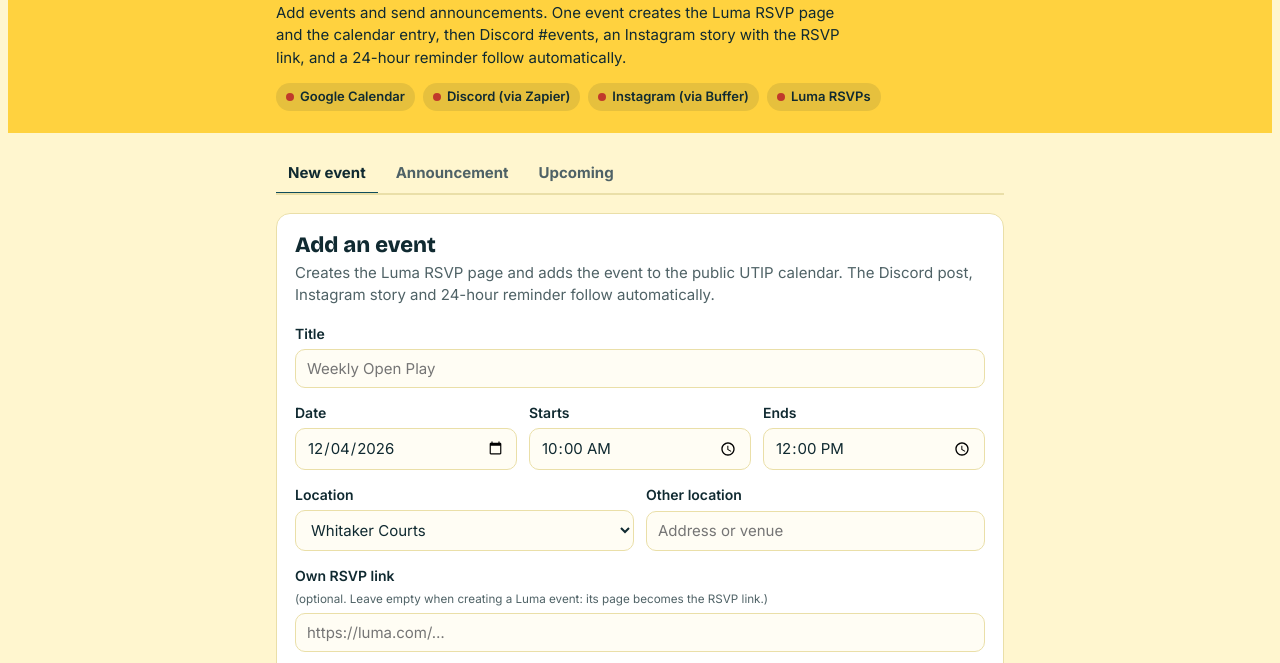
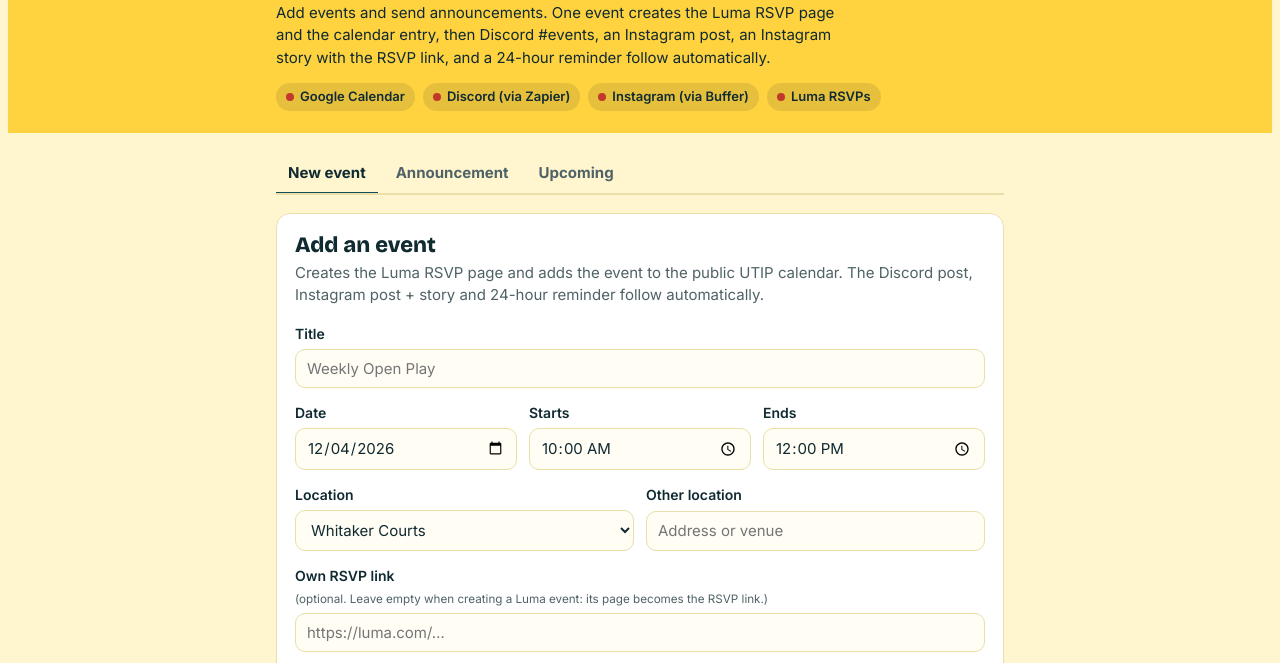
Before and after one commit to pe-tanman/utip_setup, a plain HTML site: page site/officers/index.html in a window 1280 px wide. Shown: the part 78-741 px from the top of the page. Drawn offline with nearby package versions, Linux system fonts and the light colour scheme.

Commit message:
Officer Console: mention Instagram post in event copy
Co-Authored-By: Claude Opus 5.5 <noreply@anthropic.com>
Claude-Session: https://claude.ai/code/session_01F5BEbVoP4rHxLRU2d3RyEz

```diff
--- a/site/officers/index.html
+++ b/site/officers/index.html
@@ -87,7 +87,7 @@ legend { font-weight: 700; font-size: 13px; text-transform: uppercase; letter-sp
 <header class="hero">
   <div class="wrap">
     <h1>UTIP Officer Console</h1>
-    <p>Add events and send announcements. One event creates the Luma RSVP page and the calendar entry, then Discord #events, an Instagram story with the RSVP link, and a 24-hour reminder follow automatically.</p>
+    <p>Add events and send announcements. One event creates the Luma RSVP page and the calendar entry, then Discord #events, an Instagram post, an Instagram story with the RSVP link, and a 24-hour reminder follow automatically.</p>
     <div class="status" id="status" aria-live="polite">
       <span class="chip" data-server="Google Calendar"><span class="dot"></span>Google Calendar</span>
       <span class="chip" data-server="Zapier"><span class="dot"></span>Discord (via Zapier)</span>
@@ -107,7 +107,7 @@ legend { font-weight: 700; font-size: 13px; text-transform: uppercase; letter-sp
   <!-- NEW EVENT -->
   <section class="panel" id="p-event" role="tabpanel" aria-labelledby="tab-event">
     <h2>Add an event</h2>
-    <p class="lede">Creates the Luma RSVP page and adds the event to the public UTIP calendar. The Discord post, Instagram story and 24-hour reminder follow automatically.</p>
+    <p class="lede">Creates the Luma RSVP page and adds the event to the public UTIP calendar. The Discord post, Instagram post + story and 24-hour reminder follow automatically.</p>
     <form id="eventForm" novalidate>
       <label>Title <input id="evTitle" required maxlength="90" placeholder="Weekly Open Play"></label>
       <div class="row">
@@ -374,7 +374,7 @@ legend { font-weight: 700; font-size: 13px; text-transform: uppercase; letter-sp
       const r = await mcp.callTool("Google Calendar", "create_event", input);
       const link = r && r.payload && r.payload.htmlLink;
       result(box, "ok", "Added to the UTIP calendar.", link ? " Open it in Google Calendar to double-check." : "");
-      result(box, "info", "Discord #events post and Instagram story are on their way.", " Zapier checks the calendar every few minutes. The reminder goes out 24 hours before.");
+      result(box, "info", "Discord #events post, Instagram post and Instagram story are on their way.", " Zapier checks the calendar every few minutes. The reminder goes out 24 hours before.");
       try { await mcp.invalidate("Google Calendar", "list_events"); } catch {}
       if ($("evAnnounce").checked) {
         const when = new Date(`${date}T${start}:00`).toLocaleString(undefined, { weekday: "short", month: "short", day: "numeric", hour: "numeric", minute: "2-digit" });
```
